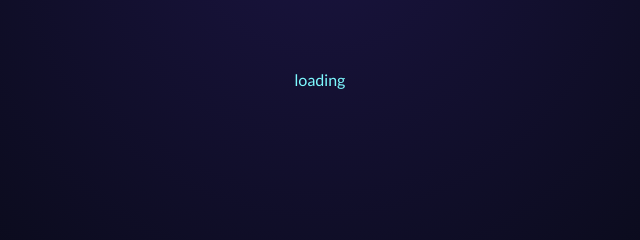
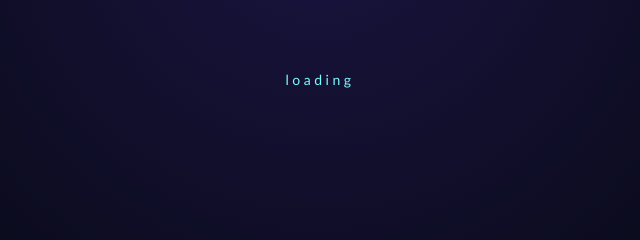
Before and after one commit to imkrishn/lumidrop, a website: page src/index.html in a window 1280 px wide. Shown: the part 321-561 px from the top of the page, 320-960 px from the left. Drawn offline with Linux system fonts and the light colour scheme.

Commit message:
html: style #boot

```diff
--- a/src/index.html
+++ b/src/index.html
@@ -19,6 +19,8 @@
       border-radius: 18px;
       touch-action: none;
       box-shadow: 0 0 0 2px rgba(125, 249, 255, 0.25), 0 0 70px rgba(199, 125, 255, 0.22);
+    }
+    #boot { letter-spacing: 0.25em; font-size: 14px; }
   </style>
 </head>
 <body>
```
